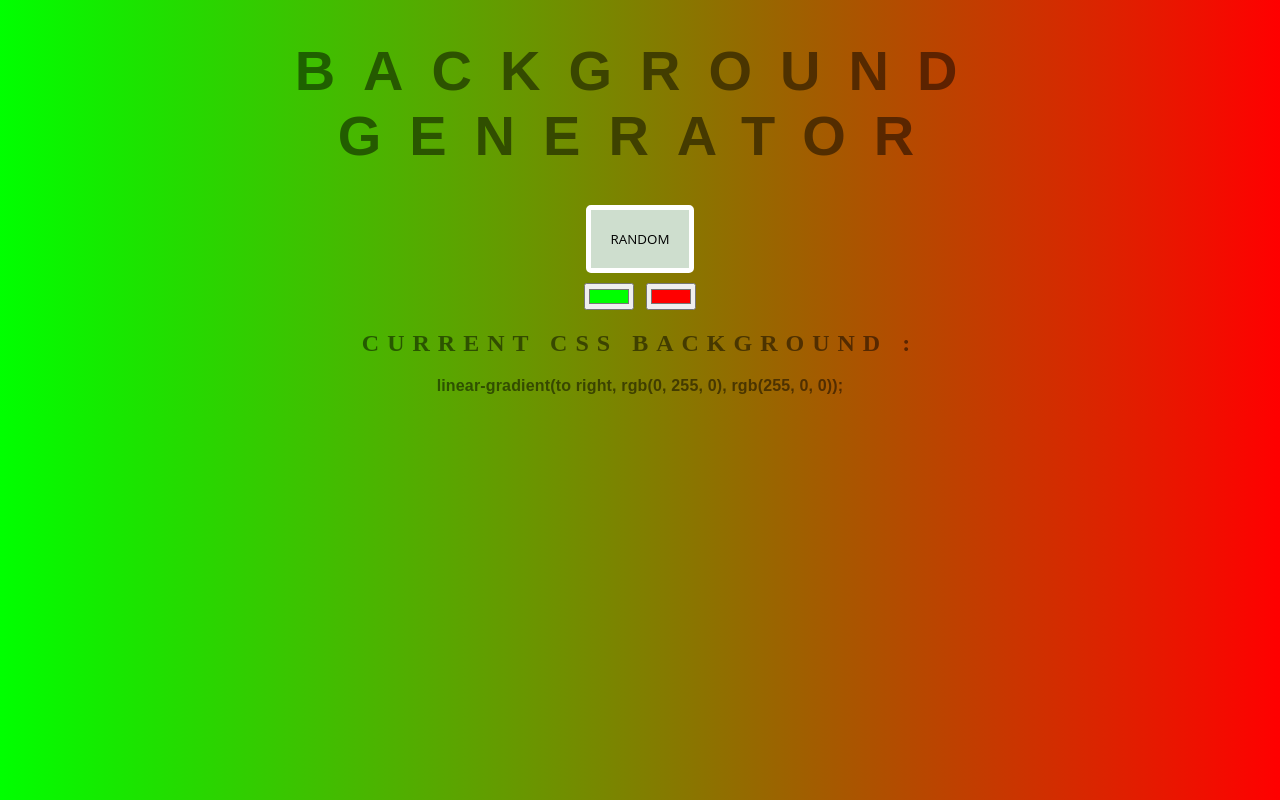
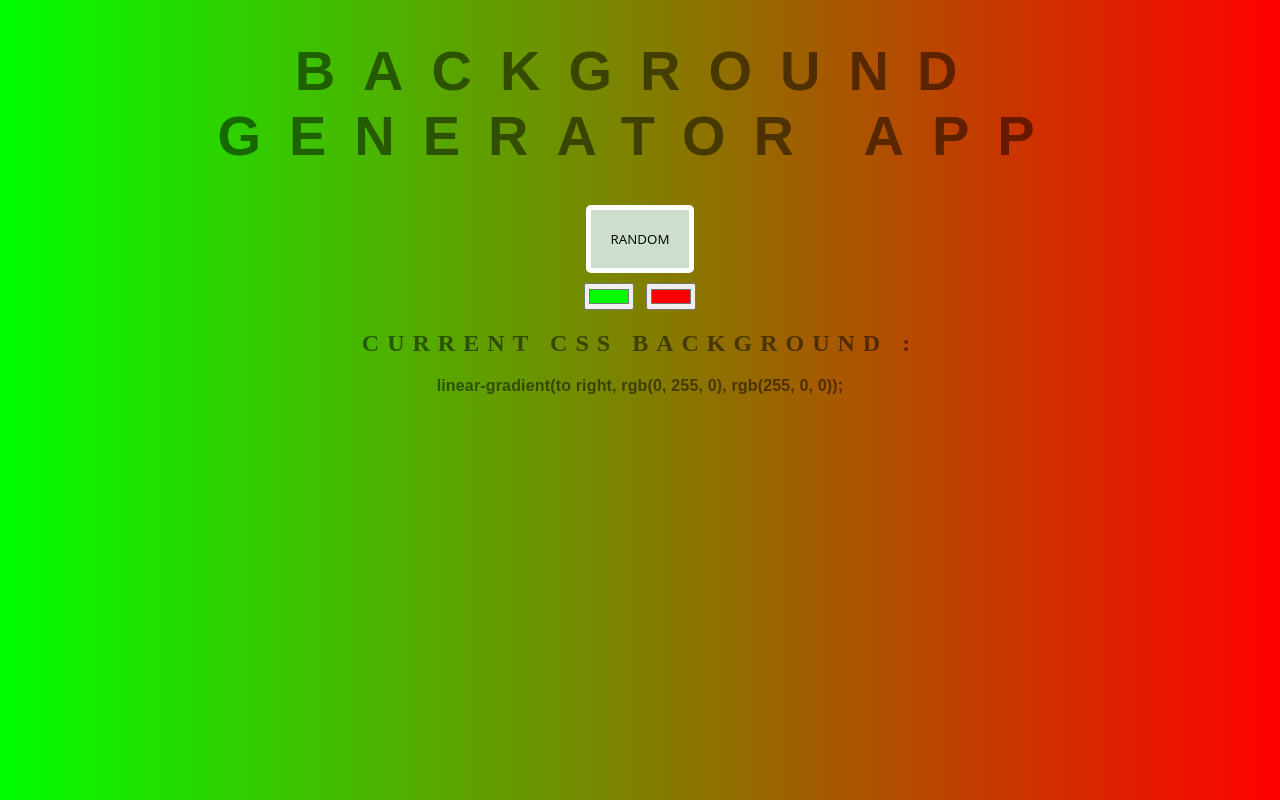
Before and after one commit to criyas1704/Background-Generator, a plain HTML site: page index.html in a window 1280 px wide. Drawn offline with Linux system fonts and the light colour scheme.

Commit message:
changed h1 tag

```diff
--- a/index.html
+++ b/index.html
@@ -7,7 +7,7 @@
 	<link rel="stylesheet" type="text/css" href="style.css">
 </head>
 <body id="linear">
-	<h1>BACKGROUND GENERATOR</h1>
+	<h1>BACKGROUND GENERATOR App</h1>
 	<button>Random</button><br>
 	<input type="color" id="color1" name="fcolor" value="#00ff00">
 	<input type="color" id="color2" name="scolor" value="#ff0000">
```
